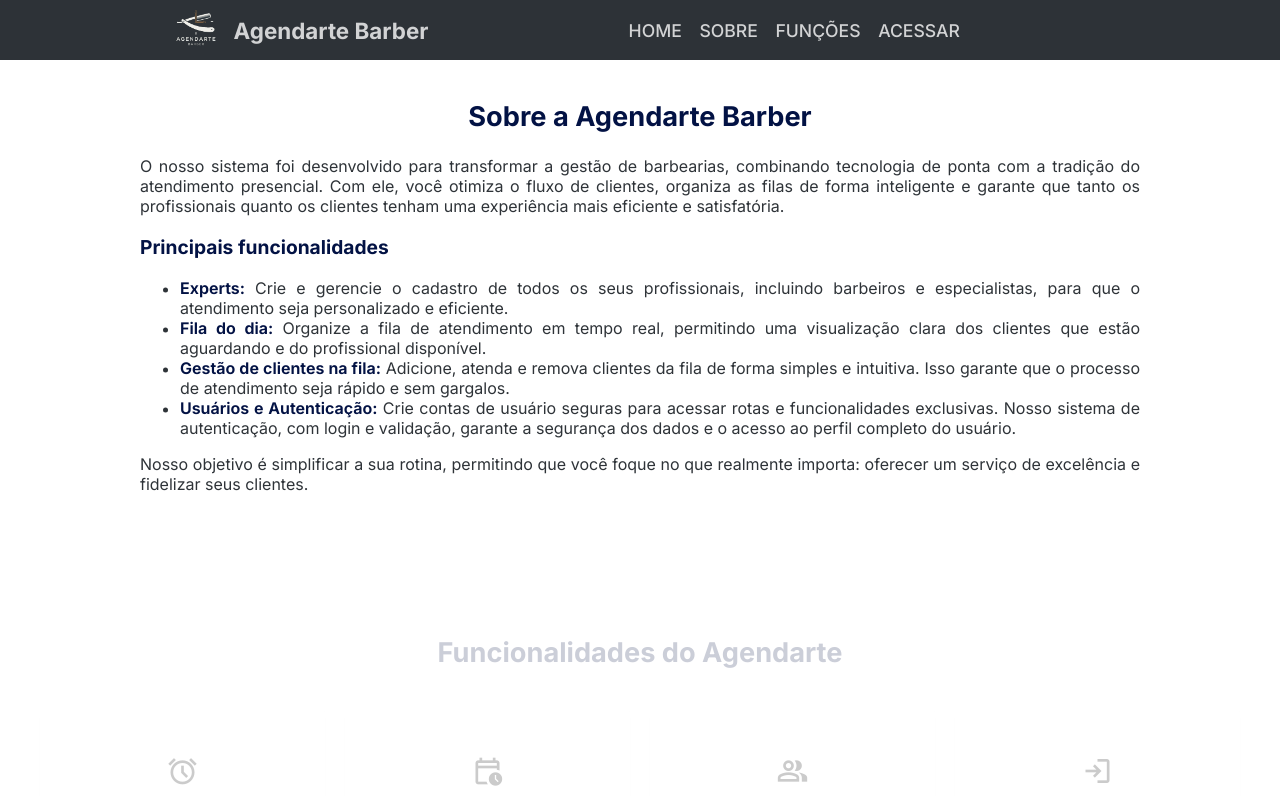
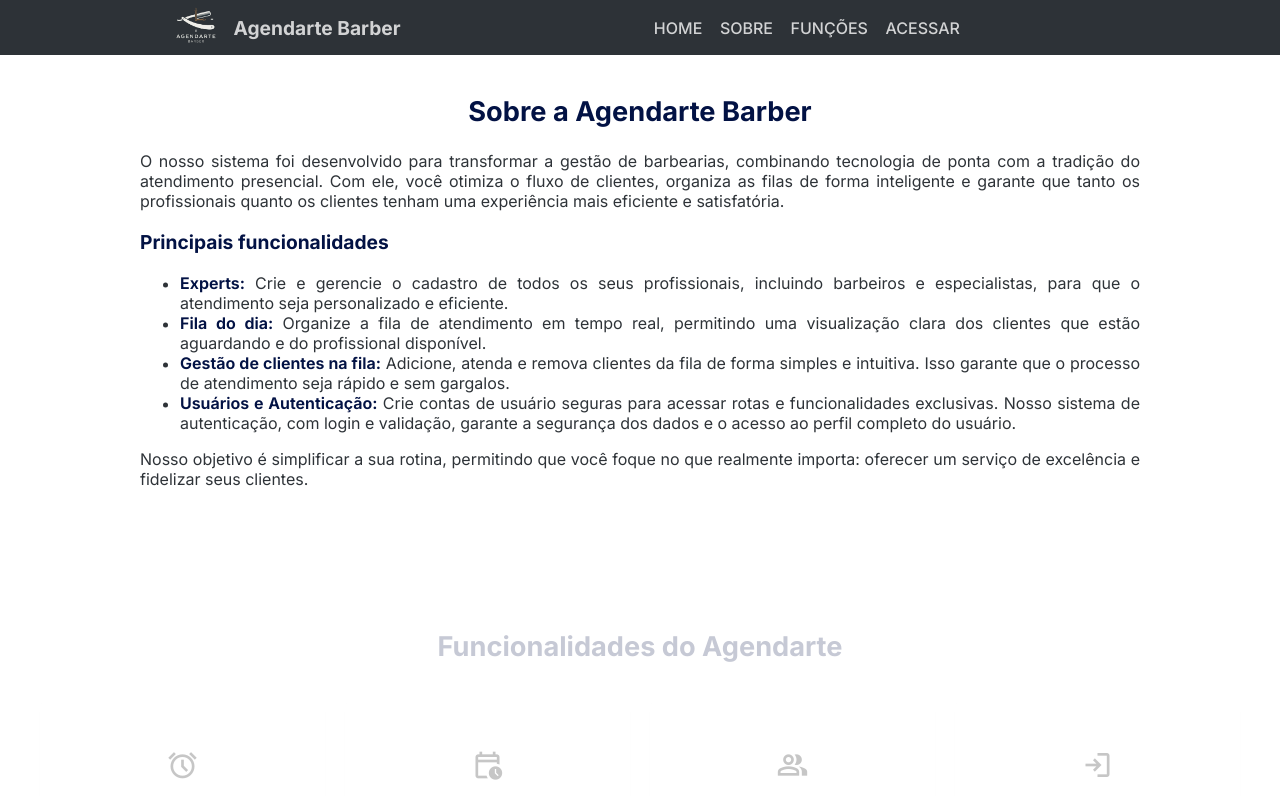
Before and after one commit to mateus-pa/barber-services-front-end, an Angular app: page / in a window 1280 px wide. Shown: the top 796 px of the page. Built offline with nearby package versions, Linux system fonts and the light colour scheme.

Commit message:
refactor: altera estilização header

```diff
--- a/src/app/header/header.css
+++ b/src/app/header/header.css
@@ -18,7 +18,7 @@
 }
 
 .info h1 {
-  font-size: 1.4rem;
+  font-size: 1.2rem;
   font-weight: 700;
 }
 
@@ -33,8 +33,8 @@
   text-decoration: none;
   cursor: pointer;
   font-weight: 500;
-  font-size: 1.1rem;
-  transition: color 0.2s ease-in-out;
+  font-size: 1rem;
+  transition: color 0.3s ease-in-out;
 }
 
 header nav ul li a:hover {
```
